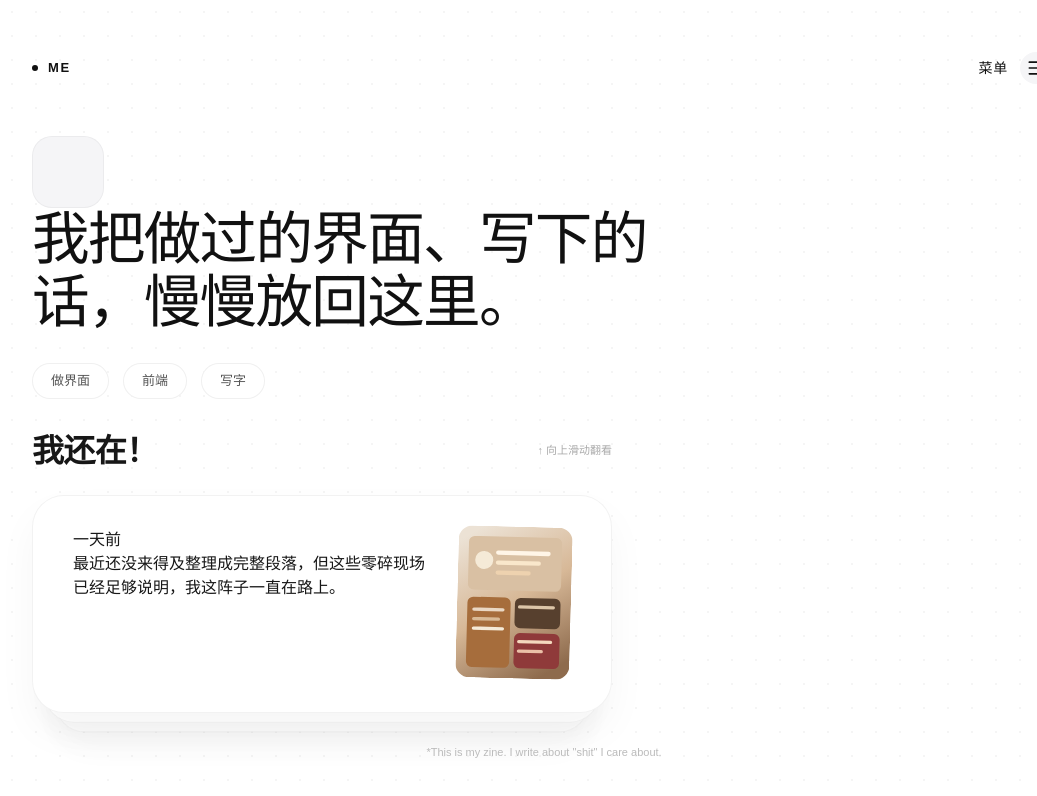
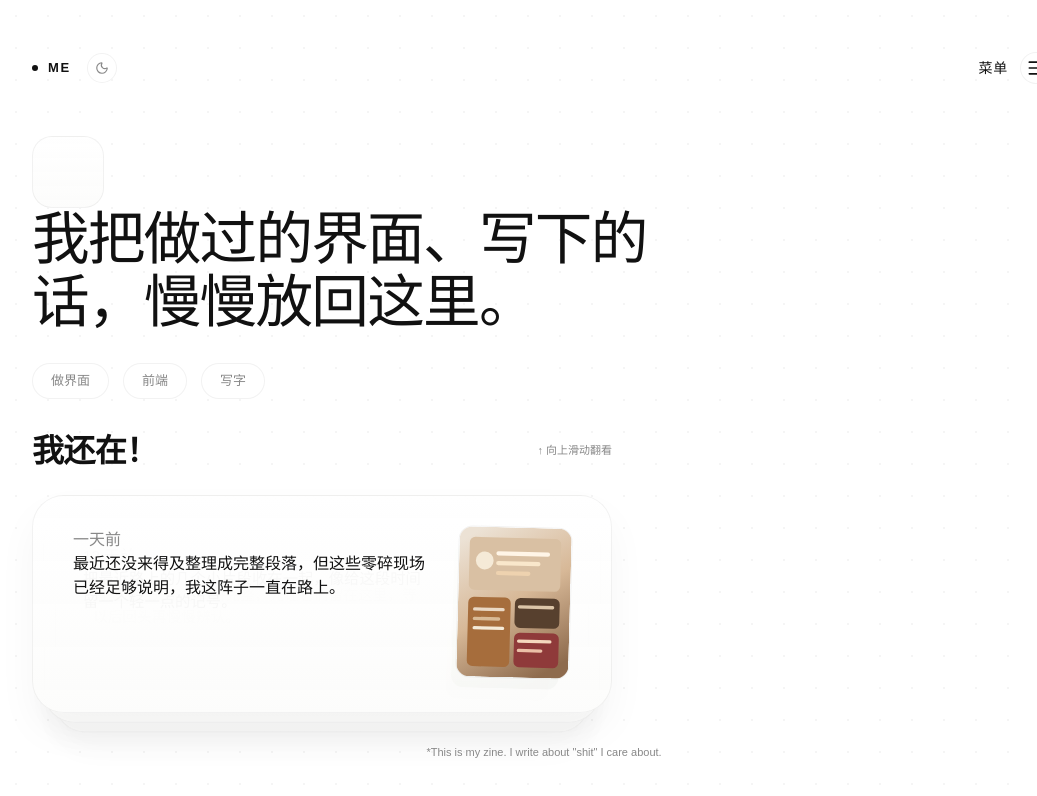
Before and after one commit to JxdCap/me, a React (Vite) app in the folder web/: page / in a window 1280 px wide. Shown: the top 796 px of the page, without its empty margins (96-1133 px from the left). Built offline with nearby package versions, Linux system fonts and the light colour scheme.

Commit message:
可以的2

```diff
--- a/web/src/components/Header.tsx
+++ b/web/src/components/Header.tsx
@@ -3,6 +3,8 @@ import {
   Menu,
   X,
   ArrowUpRight,
+  Sun,
+  Moon,
 } from 'lucide-react'
 
 const menuItems = [
@@ -15,9 +17,11 @@ const menuItems = [
 interface HeaderProps {
   isMenuOpen: boolean
   setIsMenuOpen: (open: boolean) => void
+  theme: 'light' | 'dark'
+  toggleTheme: () => void
 }
 
-export function Header({ isMenuOpen, setIsMenuOpen }: HeaderProps) {
+export function Header({ isMenuOpen, setIsMenuOpen, theme, toggleTheme }: HeaderProps) {
   const [time, setTime] = useState(new Date())
 
   useEffect(() => {
@@ -37,9 +41,18 @@ export function Header({ isMenuOpen, setIsMenuOpen }: HeaderProps) {
   return (
     <>
       <header className="topbar">
-        <div className="topbar-identity">
-          <div className="identity-dot" />
-          <span>ME</span>
+        <div className="topbar-identity-group">
+          <div className="topbar-identity">
+            <div className="identity-dot" />
+            <span>ME</span>
+          </div>
+          <button
+            className="theme-toggle"
+            onClick={toggleTheme}
+            aria-label="切换主题"
+          >
+            {theme === 'light' ? <Moon size={14} /> : <Sun size={14} />}
+          </button>
         </div>
 
         <button
--- a/web/src/pages/HomePage.tsx
+++ b/web/src/pages/HomePage.tsx
@@ -1,4 +1,4 @@
-import { useState } from 'react'
+import { useState, useEffect, useCallback } from 'react'
 import { Header } from '../components/Header'
 import { Hero } from '../components/Hero'
 import { StillAlive } from '../components/StillAlive'
@@ -6,10 +6,40 @@ import '../styles/home.css'
 
 export function HomePage() {
   const [isMenuOpen, setIsMenuOpen] = useState(false)
+  const [theme, setTheme] = useState<'light' | 'dark'>('light')
+
+  // PARALLAX EFFECT FOR DOT MATRIX
+  const handlePointerMove = useCallback((e: React.PointerEvent | PointerEvent) => {
+    const { clientX, clientY } = e
+    const x = (clientX / window.innerWidth - 0.5) * 2 // -1 to 1
+    const y = (clientY / window.innerHeight - 0.5) * 2 // -1 to 1
+
+    document.documentElement.style.setProperty('--mouse-x', x.toString())
+    document.documentElement.style.setProperty('--mouse-y', y.toString())
+  }, [])
+
+  useEffect(() => {
+    window.addEventListener('pointermove', handlePointerMove)
+    return () => window.removeEventListener('pointermove', handlePointerMove)
+  }, [handlePointerMove])
+
+  // THEME INITIALIZATION & SYNC
+  useEffect(() => {
+    document.documentElement.setAttribute('data-theme', theme)
+  }, [theme])
+
+  const toggleTheme = () => {
+    setTheme(prev => prev === 'light' ? 'dark' : 'light')
+  }
 
   return (
     <main className="page-shell">
-      <Header isMenuOpen={isMenuOpen} setIsMenuOpen={setIsMenuOpen} />
+      <Header
+        isMenuOpen={isMenuOpen}
+        setIsMenuOpen={setIsMenuOpen}
+        theme={theme}
+        toggleTheme={toggleTheme}
+      />
 
       <div className={`main-content-container ${isMenuOpen ? 'is-pushed-back' : ''}`}>
         <Hero />
--- a/web/src/styles/global.css
+++ b/web/src/styles/global.css
@@ -1,16 +1,50 @@
 :root {
+  --bg-base: #ffffff;
+  --bg-dot: rgba(0, 0, 0, 0.04);
+  --text-main: #111111;
+  --text-muted: #888888;
+  --text-dim: #aaaaaa;
+  --accent: #f43f5e;
+  --glass-bg: rgba(255, 255, 255, 0.85);
+  --card-bg: linear-gradient(180deg, rgba(255, 255, 255, 0.98), rgba(252, 252, 251, 0.96));
+  --card-shadow: 0 20px 40px rgba(0, 0, 0, 0.04);
+  --border-color: rgba(0, 0, 0, 0.05);
+  --pill-bg: #ffffff;
+  --pill-active-bg: #111111;
+  --pill-active-text: #ffffff;
+
   font-family: "PingFang SC", "Hiragino Sans GB", "Noto Sans SC", sans-serif;
-  color: #171717;
-  background: #ffffff;
+  color: var(--text-main);
+  background: var(--bg-base);
   line-height: 1.5;
   font-weight: 400;
   text-rendering: optimizeLegibility;
   -webkit-font-smoothing: antialiased;
   -moz-osx-font-smoothing: grayscale;
+
+  /* Transition for theme switching */
+  transition: background-color 0.5s ease, color 0.5s ease;
+}
+
+[data-theme='dark'] {
+  --bg-base: #0e0e11;
+  --bg-dot: rgba(255, 255, 255, 0.06);
+  --text-main: #ededed;
+  --text-muted: #a1a1aa;
+  --text-dim: #71717a;
+  --accent: #fb7185;
+  --glass-bg: rgba(18, 18, 22, 0.85);
+  --card-bg: linear-gradient(180deg, rgba(28, 28, 32, 0.98), rgba(22, 22, 25, 0.96));
+  --card-shadow: 0 20px 40px rgba(0, 0, 0, 0.2);
+  --border-color: rgba(255, 255, 255, 0.08);
+  --pill-bg: #1c1c21;
+  --pill-active-bg: #ededed;
+  --pill-active-text: #0e0e11;
 }
 
 * {
   box-sizing: border-box;
+  transition: border-color 0.5s ease, background-color 0.5s ease, color 0.5s ease, box-shadow 0.5s ease, filter 0.5s ease;
 }
 
 html,
@@ -23,9 +57,7 @@ body,
 
 body {
   min-width: 320px;
-  background:
-    radial-gradient(circle at top, rgba(240, 240, 240, 0.9), transparent 28%),
-    #ffffff;
+  background-color: var(--bg-base);
 }
 
 button,
--- a/web/src/styles/home.css
+++ b/web/src/styles/home.css
@@ -10,10 +10,13 @@
   flex-direction: column;
   overflow: hidden;
   position: relative;
-  /* AMBIENT DOT MATRIX */
-  background-image: radial-gradient(rgba(0, 0, 0, 0.04) 1px, transparent 1px);
-  background-size: 24px 24px;
-  background-color: #fff;
+
+  /* INTERACTIVE DOT MATRIX */
+  background-image: radial-gradient(var(--bg-dot) 1px, transparent 1px);
+  background-size: 32px 32px;
+  background-position: calc(var(--mouse-x, 0) * -10px) calc(var(--mouse-y, 0) * -10px);
+  background-color: var(--bg-base);
+  transition: background-color 0.5s ease, background-position 0.1s ease-out;
 }
 
 .main-content-container {
@@ -47,6 +50,12 @@
   flex-shrink: 0;
 }
 
+.topbar-identity-group {
+  display: flex;
+  align-items: center;
+  gap: 16px;
+}
+
 .topbar-identity {
   display: flex;
   align-items: center;
@@ -54,13 +63,34 @@
   font-size: 13px;
   font-weight: 600;
   letter-spacing: 0.12em;
-  color: #111;
+  color: var(--text-main);
+}
+
+.theme-toggle {
+  all: unset;
+  cursor: pointer;
+  width: 28px;
+  height: 28px;
+  display: flex;
+  align-items: center;
+  justify-content: center;
+  border-radius: 50%;
+  background: var(--pill-bg);
+  border: 1px solid var(--border-color);
+  color: var(--text-muted);
+  transition: all 0.3s ease;
+}
+
+.theme-toggle:hover {
+  background: var(--text-main);
+  color: var(--bg-base);
+  transform: translateY(-1px);
 }
 
 .identity-dot {
   width: 6px;
   height: 6px;
-  background: #111;
+  background: var(--text-main);
   border-radius: 50%;
 }
 
@@ -79,7 +109,7 @@
 .trigger-text {
   font-size: 14px;
   font-weight: 500;
-  color: #111;
+  color: var(--text-main);
   letter-spacing: 0.05em;
 }
 
@@ -90,19 +120,20 @@
   align-items: center;
   justify-content: center;
   border-radius: 50%;
-  background: #f5f5f7;
-  color: #111;
+  background: var(--pill-bg);
+  border: 1px solid var(--border-color);
+  color: var(--text-main);
   transition: all 0.5s cubic-bezier(0.34, 1.56, 0.64, 1);
 }
 
 .simple-menu-trigger:hover .trigger-icon-wrap {
-  background: #111;
-  color: #fff;
+  background: var(--text-main);
+  color: var(--bg-base);
   transform: scale(1.1);
 }
 
 .simple-menu-trigger.is-active .trigger-icon-wrap {
-  background: #f43f5e;
+  background: var(--accent);
   color: #fff;
   transform: rotate(90deg) scale(1.1);
 }
@@ -113,9 +144,9 @@
 .index-overlay {
   position: fixed;
   inset: 0;
-  background: rgba(255, 255, 255, 0.85);
-  backdrop-filter: blur(30px);
-  -webkit-backdrop-filter: blur(30px);
+  background: var(--glass-bg);
+  backdrop-filter: blur(40px);
+  -webkit-backdrop-filter: blur(40px);
   z-index: 100;
   display: flex;
   align-items: center;
@@ -151,7 +182,7 @@
   font-size: clamp(42px, 9vw, 84px);
   font-weight: 600;
   letter-spacing: -0.04em;
-  color: #111;
+  color: var(--text-main);
   text-decoration: none;
   opacity: 0;
   transform: translateY(30px);
@@ -167,7 +198,7 @@
 .link-number {
   font-size: 14px;
   font-weight: 400;
-  color: #999;
+  color: var(--text-muted);
   font-family: monospace;
 }
 
@@ -178,7 +209,7 @@
 }
 
 .index-link:hover {
-  color: #f43f5e;
+  color: var(--accent);
   transform: translateX(16px);
 }
 
@@ -191,7 +222,7 @@
   display: flex;
   gap: 64px;
   padding-top: 32px;
-  border-top: 1px solid rgba(0, 0, 0, 0.06);
+  border-top: 1px solid var(--border-color);
   opacity: 0;
 }
 
@@ -210,13 +241,13 @@
   font-size: 10px;
   font-weight: 600;
   letter-spacing: 0.1em;
-  color: #aaa;
+  color: var(--text-dim);
 }
 
 .footer-value {
   font-size: 13px;
   font-weight: 500;
-  color: #333;
+  color: var(--text-muted);
   font-family: monospace;
 }
 
@@ -236,8 +267,8 @@
   width: 72px;
   height: 72px;
   border-radius: 20px;
-  background: #f5f5f7;
-  border: 1px solid rgba(0, 0, 0, 0.04);
+  background: var(--card-bg);
+  border: 1px solid var(--border-color);
 }
 
 .hero-copy h1 {
@@ -245,7 +276,7 @@
   line-height: 1.3;
   letter-spacing: -0.03em;
   font-weight: 500;
-  color: #111;
+  color: var(--text-main);
   margin: 0;
   opacity: 0;
   animation: hero-reveal 1.2s cubic-bezier(0.22, 1, 0.36, 1) forwards;
@@ -273,19 +304,17 @@
   min-height: 36px;
   padding: 0 18px;
   border-radius: 999px;
-  border: 1px solid rgba(0, 0, 0, 0.06);
-  background: #fff;
+  border: 1px solid var(--border-color);
+  background: var(--pill-bg);
   font-size: 13px;
-  color: #555;
+  color: var(--text-muted);
   cursor: pointer;
-  transition: all 0.4s cubic-bezier(0.23, 1, 0.32, 1);
+  transition: all 0.3s ease;
 }
 
 .skill-tag.active {
-  background: #111;
-  color: #fff;
-  transform: translateY(-2px);
-  box-shadow: 0 8px 20px rgba(0,0,0,0.1);
+  background: var(--pill-active-bg);
+  color: var(--pill-active-text);
 }
 
 /* FOCUS HIERARCHY */
@@ -318,8 +347,8 @@
 
 .skill-content-inner p {
   padding: 18px 20px;
-  background: #f9f9fb;
-  border: 1px solid rgba(0, 0, 0, 0.03);
+  background: var(--card-bg);
+  border: 1px solid var(--border-color);
   border-radius: 18px;
   font-size: 14px;
   line-height: 1.6;
@@ -354,11 +383,12 @@
   font-size: clamp(26px, 6vw, 32px);
   font-weight: 600;
   letter-spacing: -0.02em;
+  color: var(--text-main);
 }
 
 .status-hint {
   font-size: 11px;
-  color: #aaa;
+  color: var(--text-muted);
 }
 
 .stacked-cards.ios-style {
@@ -374,11 +404,11 @@
   width: 100%;
   height: auto;
   min-height: 140px;
-  background: #fff;
-  border: 1px solid rgba(0, 0, 0, 0.05);
+  background: var(--card-bg);
+  border: 1px solid var(--border-color);
   border-radius: 32px;
   padding: 24px 28px;
-  box-shadow: 0 20px 40px rgba(0, 0, 0, 0.04);
+  box-shadow: var(--card-shadow);
   transition: transform 0.5s cubic-bezier(0.22, 1, 0.36, 1), opacity 0.4s ease;
   transform: translateY(calc(var(--card-index) * 14px)) scale(calc(1 - var(--card-index) * 0.04));
   opacity: calc(1 - var(--card-index) * 0.15);
@@ -396,6 +426,14 @@
   align-items: flex-start;
 }
 
+.ios-card-time {
+  color: var(--text-muted);
+}
+
+.ios-card-text {
+  color: var(--text-main);
+}
+
 .ios-card-thumbnail {
   width: 84px;
   height: 112px;
@@ -404,6 +442,7 @@
   flex-shrink: 0;
   transform: rotate(1.5deg);
   transform-origin: center right;
+  border: 1px solid var(--border-color);
 }
 
 .ios-card-thumbnail img {
@@ -466,7 +505,7 @@
 .page-footer {
   text-align: center;
   font-size: 11px;
-  color: #bbb;
+  color: var(--text-muted);
   padding: 16px 0 8px;
   flex-shrink: 0;
 }
```
